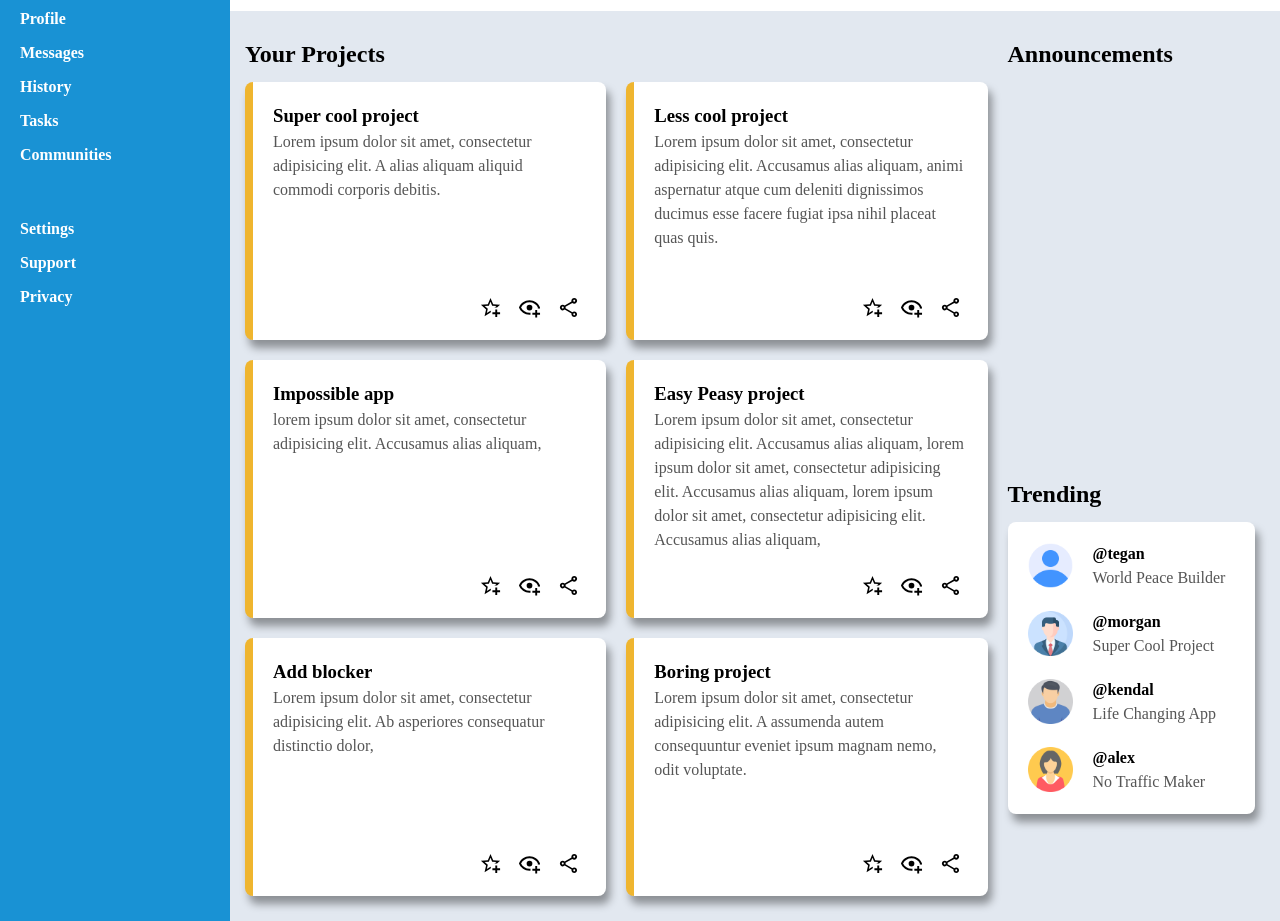
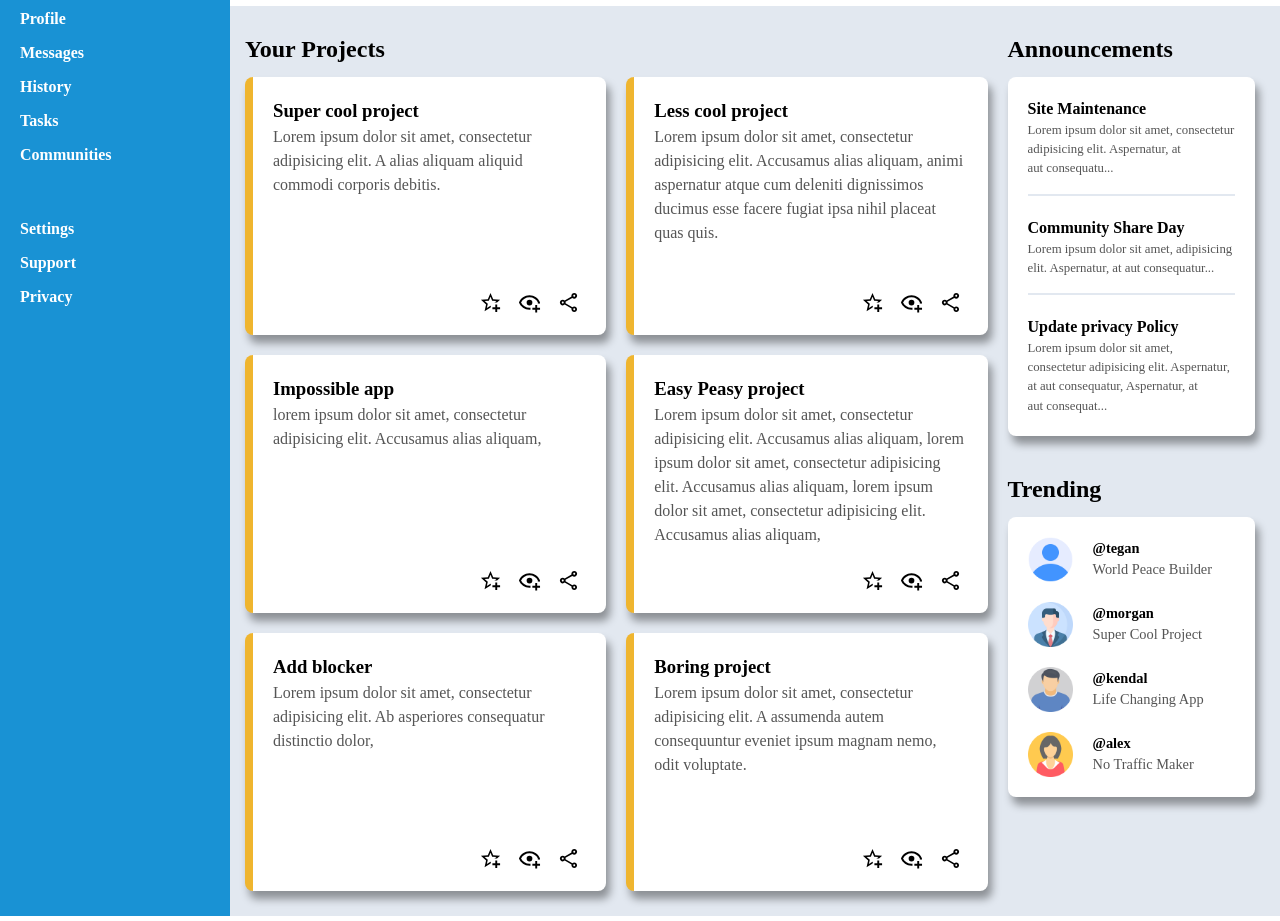
Before and after one commit to Jackob2004/odin-admin-dashboard, a plain HTML site: page index.html in a window 1280 px wide. Shown: the part 145-1066 px from the top of the page. Drawn offline with Linux system fonts and the light colour scheme.

Commit message:
Add announcements section
Add needed elements, style and lay them out.

Turn common vales in main section into variables.

Make trending and announcements sections paragraphs font size smaller.

```diff
--- a/index.html
+++ b/index.html
@@ -59,7 +59,7 @@
         <div class="main-projects">
             <h2>Your Projects</h2>
 
-            <div class="projects-cards">
+            <div class="projects-container">
 
                 <div class="card">
                     <div class="card-content">
@@ -163,12 +163,38 @@
 
         <div class="main-announcements">
             <h2>Announcements</h2>
+
+            <div class="announcements-container">
+
+                <div class="announcement">
+                    <h4>Site Maintenance</h4>
+                    <p>
+                        Lorem ipsum dolor sit amet, consectetur adipisicing elit. Aspernatur, at aut consequatu...
+                    </p>
+                </div>
+
+                <div class="announcement">
+                    <h4>Community Share Day</h4>
+                    <p>
+                        Lorem ipsum dolor sit amet, adipisicing elit. Aspernatur, at aut consequatur...
+                    </p>
+                </div>
+
+                <div class="announcement">
+                    <h4>Update privacy Policy</h4>
+                    <p>
+                        Lorem ipsum dolor sit amet, consectetur adipisicing elit. Aspernatur, at aut consequatur,
+                        Aspernatur, at aut consequat...
+                    </p>
+                </div>
+
+            </div>
         </div>
 
         <div class="main-trending">
             <h2>Trending</h2>
 
-            <div class="trending-profiles">
+            <div class="trending-profiles-container">
 
                 <div class="profile">
                     <img src="assets/avatar-blank.png" alt="avatar">
--- a/styles.css
+++ b/styles.css
@@ -10,6 +10,10 @@
     --header-gap: 20px;
 
     --main-card-shadow: 4px 8px 8px #00000061;
+    --main-gap: 20px;
+    --main-card-padding: 20px;
+    --main-card-border-radius: 8px;
+    --main-section-title-space: 10px;
 }
 
 body {
@@ -27,7 +31,7 @@ body {
 
     display: grid;
     grid-template: 1fr 1fr / 3fr 1fr;
-    gap: var(--header-gap);
+    gap: 15px;
 
     padding: 20px 40px;
     background-color: var(--white);
@@ -130,7 +134,7 @@ body {
     grid-template-areas:
         "projects announcements"
         "projects trending";
-    gap: 20px;
+    gap: var(--main-gap);
 
     background-color: var(--gray);
     padding: 25px 25px 25px 15px;
@@ -140,23 +144,23 @@ body {
     grid-area: projects;
 }
 
-.projects-cards {
+.projects-container {
     display: grid;
     grid-template-columns: repeat(auto-fit, minmax(300px, 1fr));
     grid-auto-rows: 1fr;
-    gap: 20px;
+    gap: var(--main-gap);
 
-    padding-top: 10px;
+    margin-top: var(--main-section-title-space);
 }
 
-.projects-cards .card {
+.projects-container .card {
     display: grid;
     grid-template: 1fr min-content / 1fr;
-    gap: 20px;
+    gap: var(--main-gap);
 
-    padding: 20px;
+    padding: var(--main-card-padding);
     background-color: var(--white);
-    border-radius: 8px;
+    border-radius: var(--main-card-border-radius);
     border-left: 8px solid var(--orange);
     box-shadow: var(--main-card-shadow);
 }
@@ -185,30 +189,52 @@ body {
     grid-area: announcements;
 }
 
+.announcements-container {
+    display: grid;
+    gap: var(--main-gap);
+
+    margin-top: var(--main-section-title-space);
+    background-color: var(--white);
+    padding: var(--main-card-padding);
+    border-radius: var(--main-card-border-radius);
+    box-shadow: var(--main-card-shadow);
+}
+
+.announcements-container .announcement:not(:last-child) {
+    border-bottom: 2px solid var(--gray);
+    padding-bottom: 15px;
+}
+
+.announcements-container p {
+    color: var(--card-para-color);
+    font-size: 0.8rem;
+}
+
 .main-trending {
     grid-area: trending;
 }
 
-.trending-profiles {
+.trending-profiles-container {
     display: grid;
-    gap: 20px;
+    gap: var(--main-gap);
 
     background-color: var(--white);
-    border-radius: 8px;
-    padding: 20px;
-    margin-top: 10px;
+    border-radius: var(--main-card-border-radius);
+    padding: var(--main-card-padding);
+    margin-top: var(--main-section-title-space);
     box-shadow: var(--main-card-shadow);
 }
 
-.trending-profiles .profile {
+.trending-profiles-container .profile {
     display: grid;
     grid-template-columns: auto 1fr;
+    gap: var(--main-gap);
     align-items: center;
-    gap: 20px;
 }
 
 .profile p {
-    color: var(--card-para-color)
+    color: var(--card-para-color);
+    font-size: 0.9rem;
 }
 
 .profile .bold {
```
